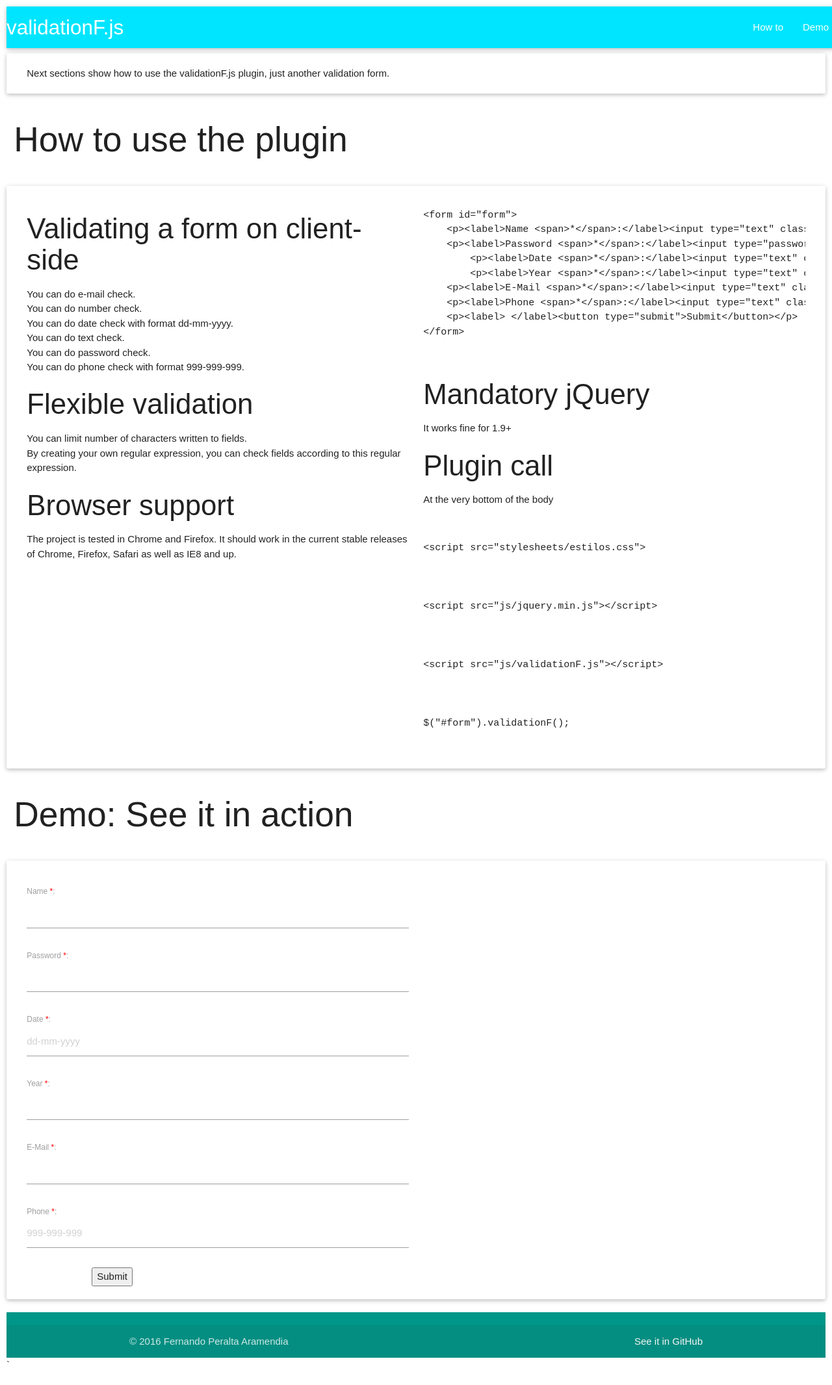
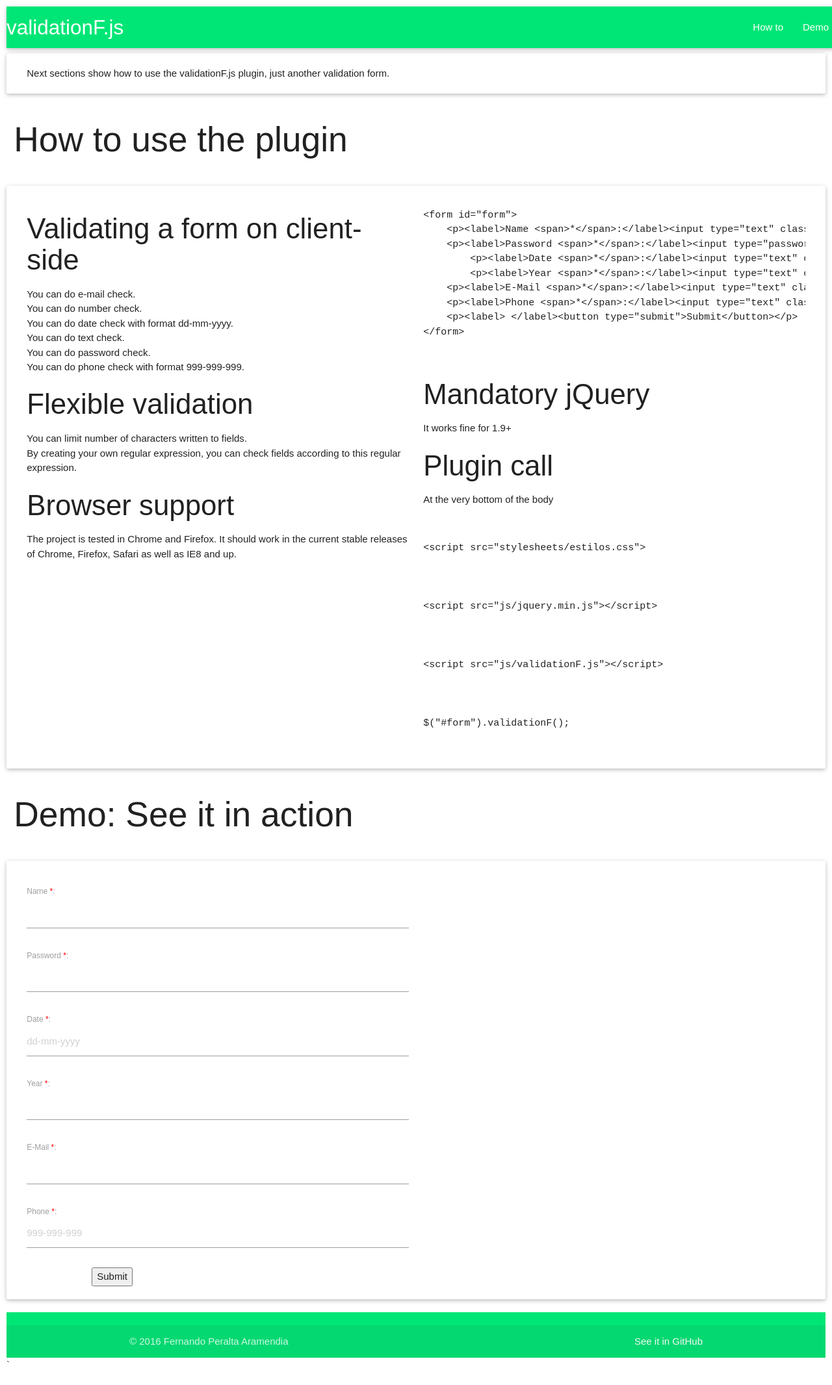
Before and after one commit to FerP/FerP.github.io, a plain HTML site: page index.html in a window 1280 px wide. Shown: the whole page at 65% size. Drawn offline with nearby package versions, Linux system fonts and the light colour scheme.

Commit message:
Update index.html

```diff
--- a/index.html
+++ b/index.html
@@ -13,7 +13,7 @@
 
 <body>
   <div class="navbar-fixed">
-    <nav class="cyan accent-3">
+    <nav class="green accent-3">
       <div class="nav-wrapper">
         <a href="#!" class="brand-logo">validationF.js</a>
         <ul class="right hide-on-med-and-down">
@@ -142,7 +142,7 @@ $("#form").validationF();
 	</div>
 	</div>
 
-        <footer class="page-footer teal">
+        <footer class="page-footer  green accent-3">
 
           <div class="footer-copyright">
             <div class="container">
```
